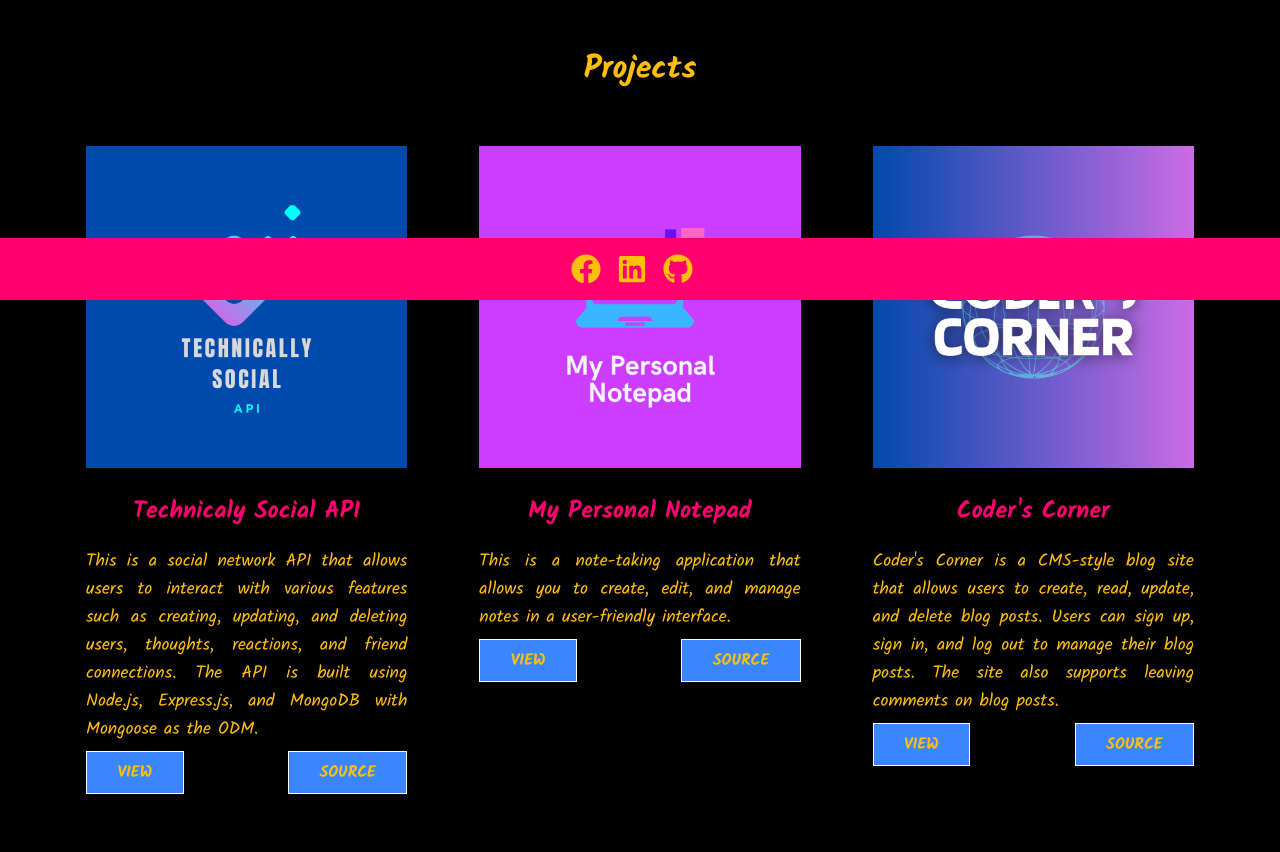
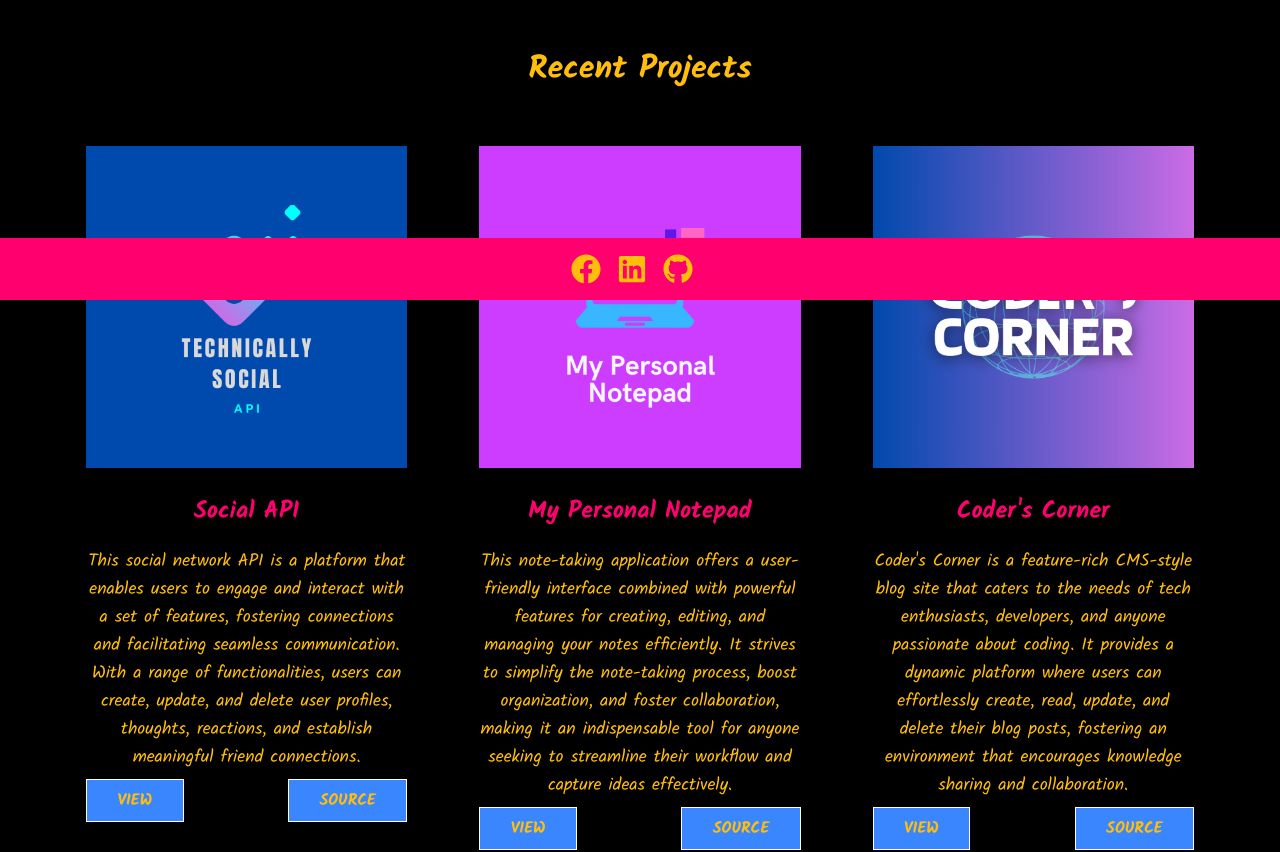
Before and after one commit to Jadyngg19/portfolio-remastered, a React (Create React App) app in the folder portfolio-remastered/: page /Projects in a window 1280 px wide. Shown: the part 500-1352 px from the top of the page. Built offline with nearby package versions, Linux system fonts and the light colour scheme.

Commit message:
Fixing project descriptions

```diff
--- a/portfolio-remastered/src/components/Work.js
+++ b/portfolio-remastered/src/components/Work.js
@@ -7,7 +7,7 @@ import React from 'react';
 const Work = () => {
   return (
     <div className="work-container">
-        <h1 className="project-heading">Projects</h1>
+        <h1 className="project-heading">Recent Projects</h1>
         <div className="project-container">
             {WorkCardData.map((val, ind) => {
                 return(
--- a/portfolio-remastered/src/components/WorkCard.css
+++ b/portfolio-remastered/src/components/WorkCard.css
@@ -9,7 +9,6 @@
     display: grid;
     grid-template-columns: repeat(3, 1fr);
     grid-gap: 40px;
-    padding-bottom: 5rem;
 }
 
 .project-card{
@@ -30,7 +29,7 @@
 .proj-details{
     padding-bottom: 1rem;
     font-size: 1.1rem;
-    text-align: justify;
+    text-align: center;
 }
 
 .proj-buttons{
--- a/portfolio-remastered/src/components/WorkCardData.js
+++ b/portfolio-remastered/src/components/WorkCardData.js
@@ -5,8 +5,8 @@ import proj3 from "../assets/Project3.png";
 const ProjectCardData = [
     {
         imgsrc: proj1,
-        title: "Technicaly Social API",
-        text: "This is a social network API that allows users to interact with various features such as creating, updating, and deleting users, thoughts, reactions, and friend connections. The API is built using Node.js, Express.js, and MongoDB with Mongoose as the ODM.",
+        title: "Social API",
+        text: "This social network API is a platform that enables users to engage and interact with a set of features, fostering connections and facilitating seamless communication. With a range of functionalities, users can create, update, and delete user profiles, thoughts, reactions, and establish meaningful friend connections.",
         view: "https://photos.app.goo.gl/JyFSGB6EPSSf5iFi8",
         source: "https://github.com/Jadyngg19/Technically-Social-API"
     },
@@ -14,7 +14,7 @@ const ProjectCardData = [
     {
         imgsrc: proj2,
         title: "My Personal Notepad",
-        text: "This is a note-taking application that allows you to create, edit, and manage notes in a user-friendly interface.",
+        text: "This note-taking application offers a user-friendly interface combined with powerful features for creating, editing, and managing your notes efficiently. It strives to simplify the note-taking process, boost organization, and foster collaboration, making it an indispensable tool for anyone seeking to streamline their workflow and capture ideas effectively.",
         view: "https://my-personal-notepad.herokuapp.com/",
         source: "https://github.com/Jadyngg19/My-Personal-Notepad"
     },
@@ -22,7 +22,7 @@ const ProjectCardData = [
     {
         imgsrc: proj3,
         title: "Coder's Corner",
-        text: "Coder's Corner is a CMS-style blog site that allows users to create, read, update, and delete blog posts. Users can sign up, sign in, and log out to manage their blog posts. The site also supports leaving comments on blog posts.",
+        text: "Coder's Corner is a feature-rich CMS-style blog site that caters to the needs of tech enthusiasts, developers, and anyone passionate about coding. It provides a dynamic platform where users can effortlessly create, read, update, and delete their blog posts, fostering an environment that encourages knowledge sharing and collaboration.",
         view: "https://coders-corner.herokuapp.com/",
         source: "https://github.com/Jadyngg19/Coders-Corner"
     }
```
